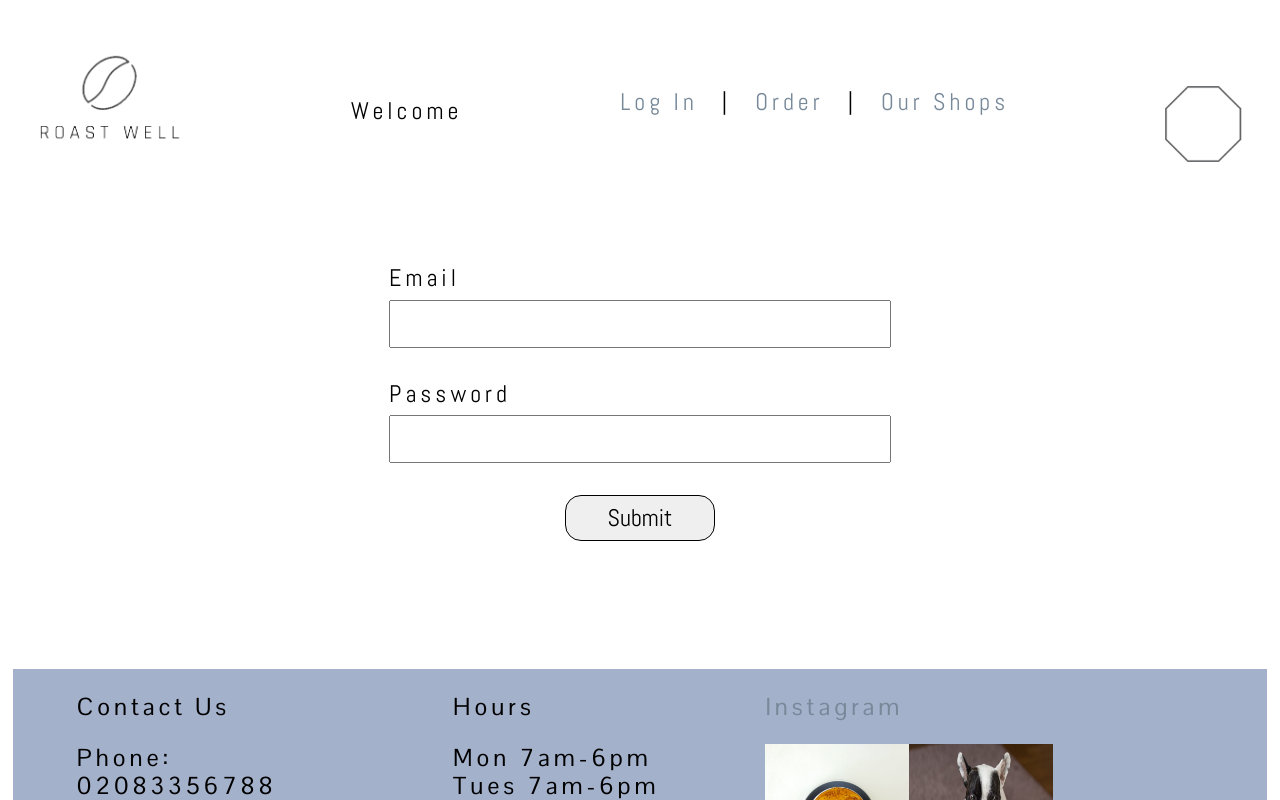
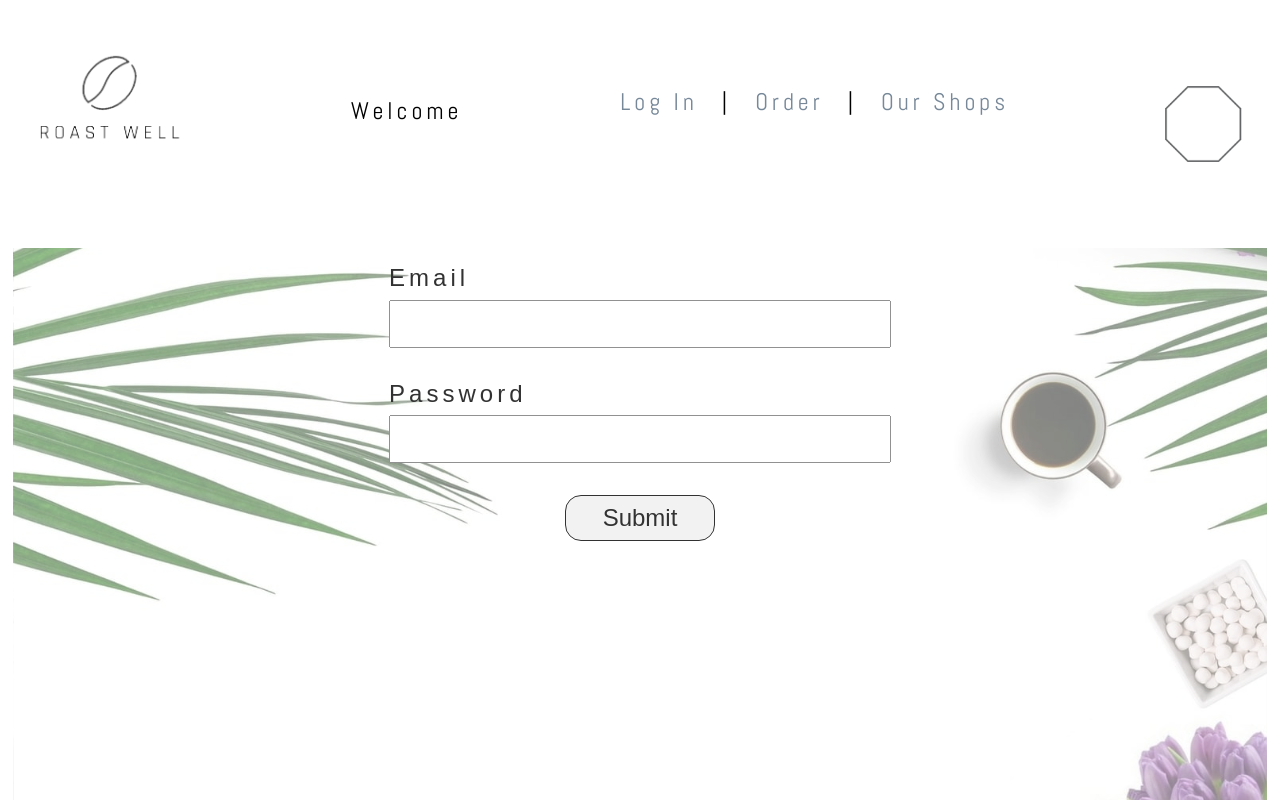
Before and after one commit to worpel/roast-well-coffee, a React (Create React App) app: page /account in a window 1280 px wide. Shown: the top 800 px of the page. Built offline with nearby package versions, Linux system fonts and the light colour scheme.

Commit message:
login page changes

```diff
--- a/src/Components/Login/Login.css
+++ b/src/Components/Login/Login.css
@@ -1,3 +1,13 @@
+.login {
+    font-family: sans-serif;
+    background: linear-gradient( rgba(255, 255, 255, 0.4), rgba(255, 255, 255, 0.4)), url('../../Images/background13.jpg');
+    background-size: cover;
+    background-position: bottom;
+    height: 100vh;
+    width: 100%;
+    opacity: 0.8;
+}
+
 .submit {
     border: 1px solid black;
     border-radius: 1rem;
@@ -16,11 +26,13 @@
     transition: 100ms;
 }
 
-input[type="password"], input[type="email"] {
+input[type="password"],
+input[type="email"] {
     height: 3rem;
     outline: none;
 }
 
-input[type="password"]:focus, input[type="email"]:focus {
+input[type="password"]:focus,
+input[type="email"]:focus {
     border: 2px solid burlywood;
 }
--- a/src/Components/Login/Login.js
+++ b/src/Components/Login/Login.js
@@ -3,14 +3,16 @@ import './Login.css';
 
 class Login extends Component {
   render() {
-    const {checkLoginValid} = this.props;
+    const { checkLoginValid } = this.props;
     return (
-      <div className="mt3 mb6 flex flex-column w-40 center">
-        <label htmlFor="email">Email</label>
-          <input id="email" className="mb4 mt2" name="email" type="email"/>
+      <div className='login'>
+        <div className="mt3 mb6 flex flex-column w-40 center">
+          <label htmlFor="email">Email</label>
+          <input id="email" className="mb4 mt2" name="email" type="email" />
           <label htmlFor="password">Password</label>
-          <input id="password" className="mb4 mt2" type="password" name="password" id="password"/>
-          <button onClick={() => {checkLoginValid({email: document.getElementById('email').value, password: document.getElementById('password').value})}} className="center pv2 ph3 w-30 submit">Submit</button>
+          <input id="password" className="mb4 mt2" type="password" name="password" id="password" />
+          <button onClick={() => { checkLoginValid({ email: document.getElementById('email').value, password: document.getElementById('password').value }) }} className="center pv2 ph3 w-30 submit">Submit</button>
+        </div>
       </div>
     );
   }
```
